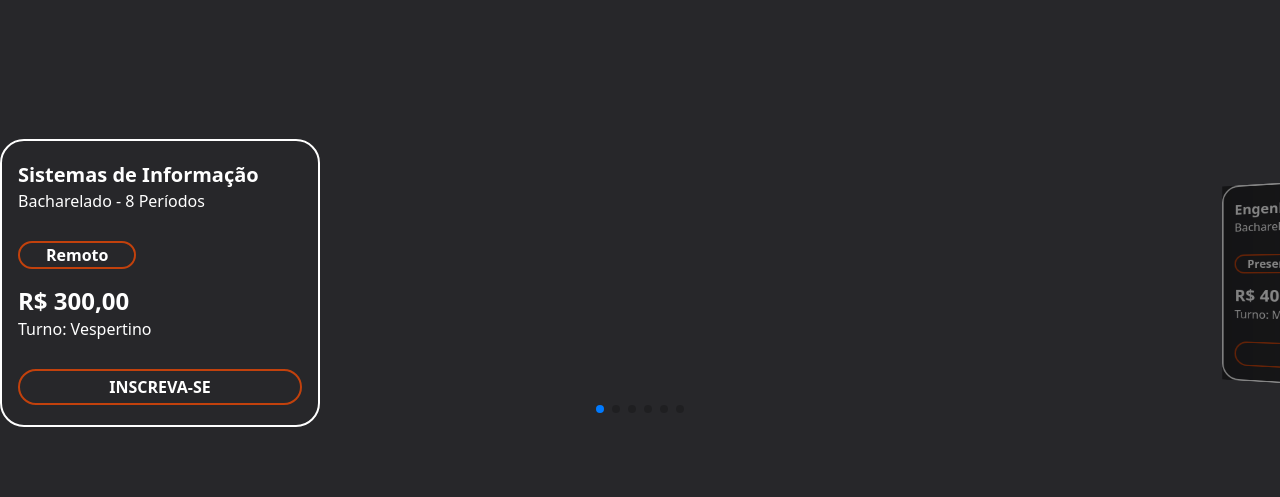
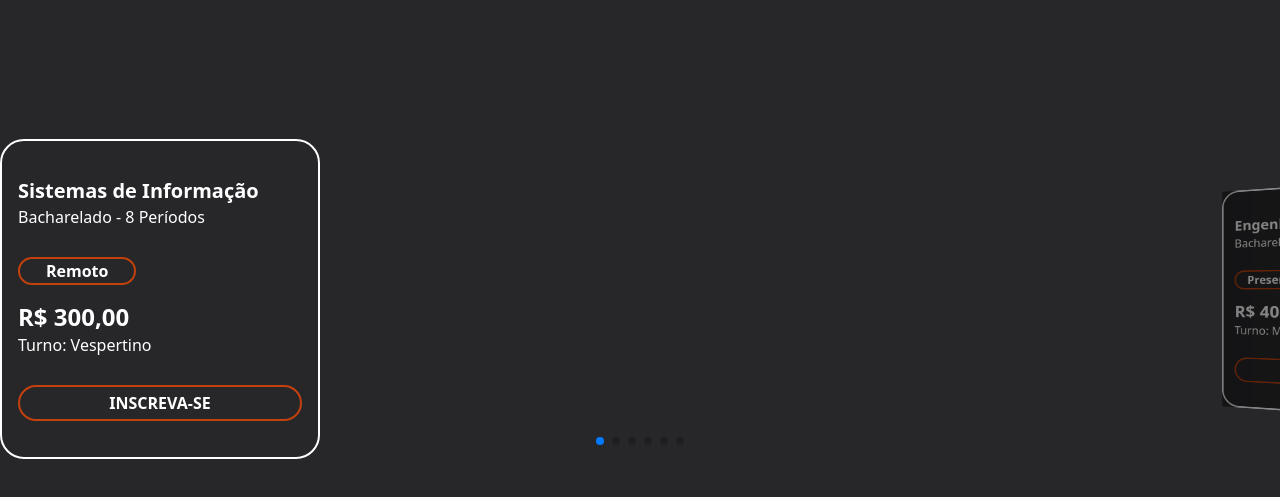
Before and after one commit to camillaalves12/StudentHub, a React (Vite) app: page / in a window 1280 px wide. Shown: the part 661-1158 px from the top of the page. Built offline with nearby package versions, Linux system fonts and the light colour scheme.

Commit message:
style: modifiquei o tamanho dos cards e adicionei novos estilos de acordo com o novo carrossel.

```diff
--- a/src/components/Card/Card.jsx
+++ b/src/components/Card/Card.jsx
@@ -10,7 +10,7 @@ export default function Card({
   shift,
 }) {
   return (
-    <div className="flex h-72 w-80 flex-col justify-center gap-4 rounded-3xl border-2 border-white p-4 text-white">
+    <div className="flex h-80 w-80 flex-col justify-center gap-4 rounded-3xl border-2 border-white p-4 text-white">
       <div>
         <p className="text-xl font-bold">{course}</p>
         <p className="text-base">
--- a/src/index.css
+++ b/src/index.css
@@ -12,3 +12,22 @@
   @apply h-auto w-full;
   clip-path: polygon(25% 0%, 100% 0%, 75% 100%, 0% 100%);
 }
+
+.swiper {
+  width: 100%;
+  padding-top: 50px;
+  padding-bottom: 50px;
+}
+
+.swiper-slide {
+  background-position: center;
+  background-size: cover;
+  width: 300px;
+  height: 300px;
+
+}
+
+.swiper-slide img {
+  display: block;
+  width: 100%;
+}
```
